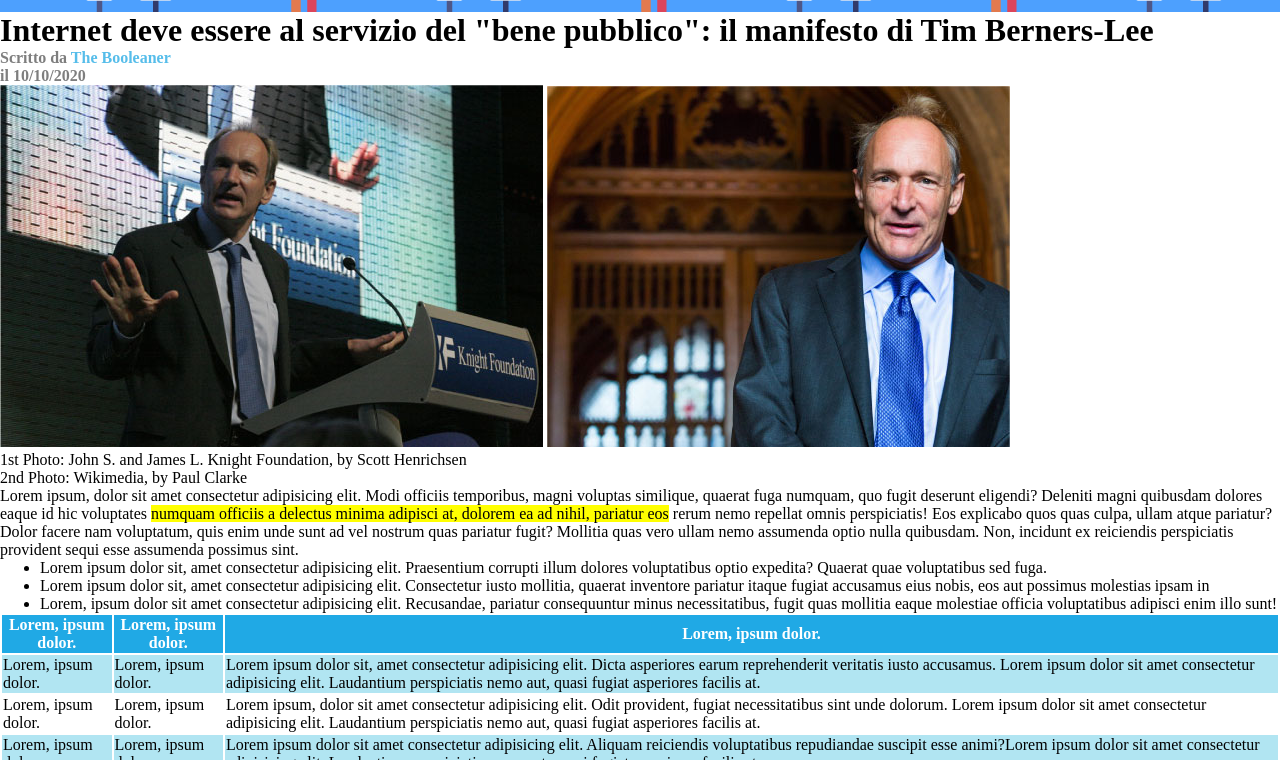
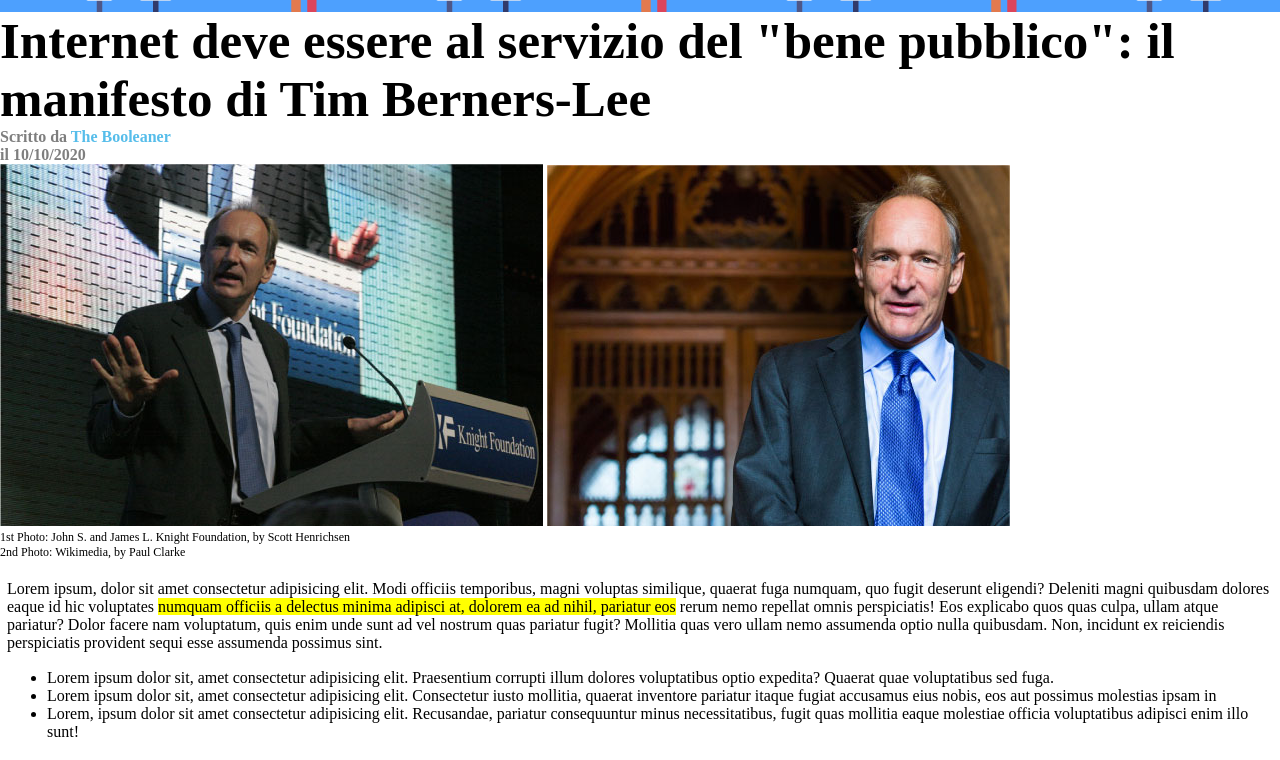
Before and after one commit to soniagaber/html-css-booleaner, a plain HTML site: page index.html in a window 1280 px wide. Shown: the part 158-918 px from the top of the page. Drawn offline with Linux system fonts and the light colour scheme.

Commit message:
sistemati i margin tra le varie sezioni

```diff
--- a/css/styles.css
+++ b/css/styles.css
@@ -2,6 +2,8 @@
     box-sizing: border-box;
     margin: 0;
 }
+
+main, footer{margin: 7px;}
 
 #sfondo-azzurro {
     width: 100%;
@@ -18,6 +20,14 @@
     margin-top: 80px;
 }
 
+h1 {
+    font-size: 51px;
+}
+
+#didascalia {
+    font-size: 12px;
+}
+
 thead {
     background-color: #20A9E5;
     color: white;
@@ -27,21 +37,43 @@ thead {
     background-color: #B1E5F2;
 }
 
-.imma-footer{
+#th1 {
+    width: 25%;
+    text-align: left;
+}
+
+#th2 {
+    width: 25%;
+    text-align: left;
+}
+
+#th3 {
+    text-align: left;
+}
+
+.imma-footer {
     width: 270px;
-    height: 250px;
+    height: 190px;
     background-size: contain;
     background-repeat: no-repeat;
 }
 
-#imma-footer1{
- background-image: url(../img/monitor.jpg);
+#imma-footer1 {
+    background-image: url(../img/monitor.jpg);
 }
 
-#imma-footer2{
+#imma-footer2 {
     background-image: url(../img/graph.jpg);
-   }
+}
 
-#scrittoda, #titolofondo{
+#scrittoda,
+#titolofondo {
     color: #7E7E7E;
 }
+
+section{
+    margin-top: 20px;
+    margin-bottom: 20px;
+}
+
+ul{margin-top: 17px;}
```
